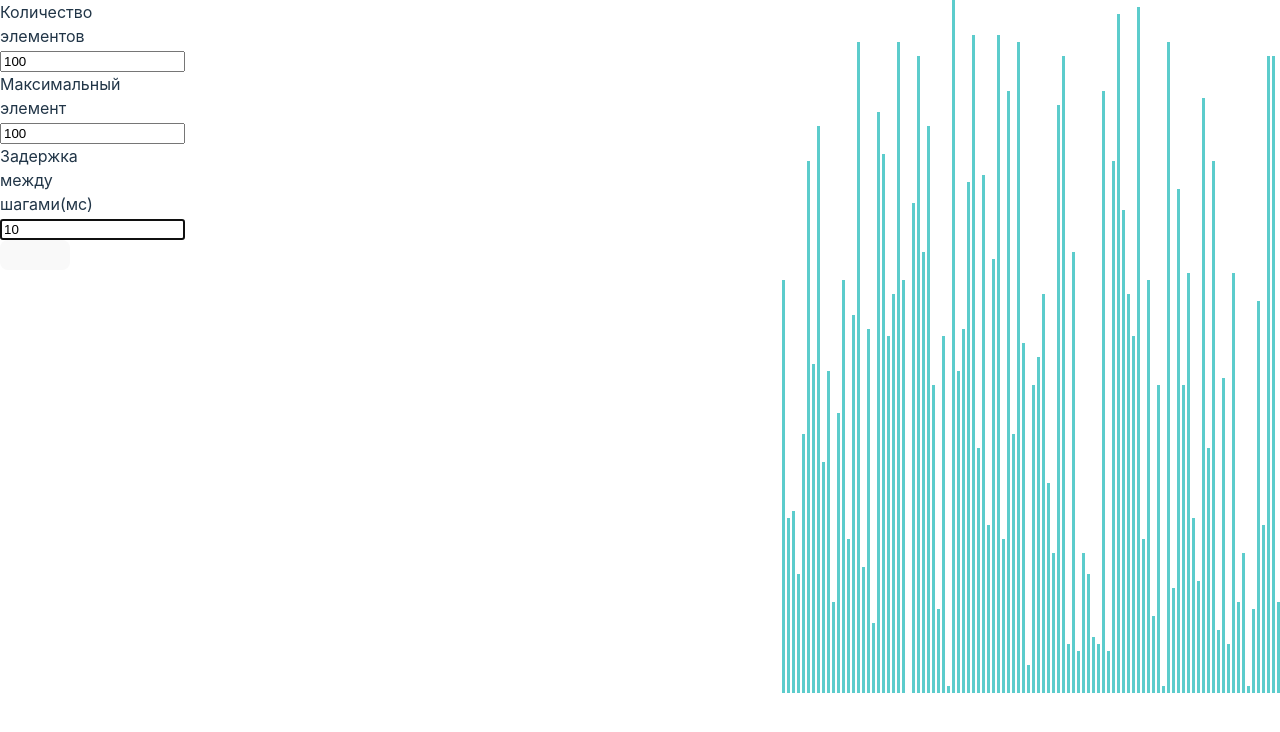
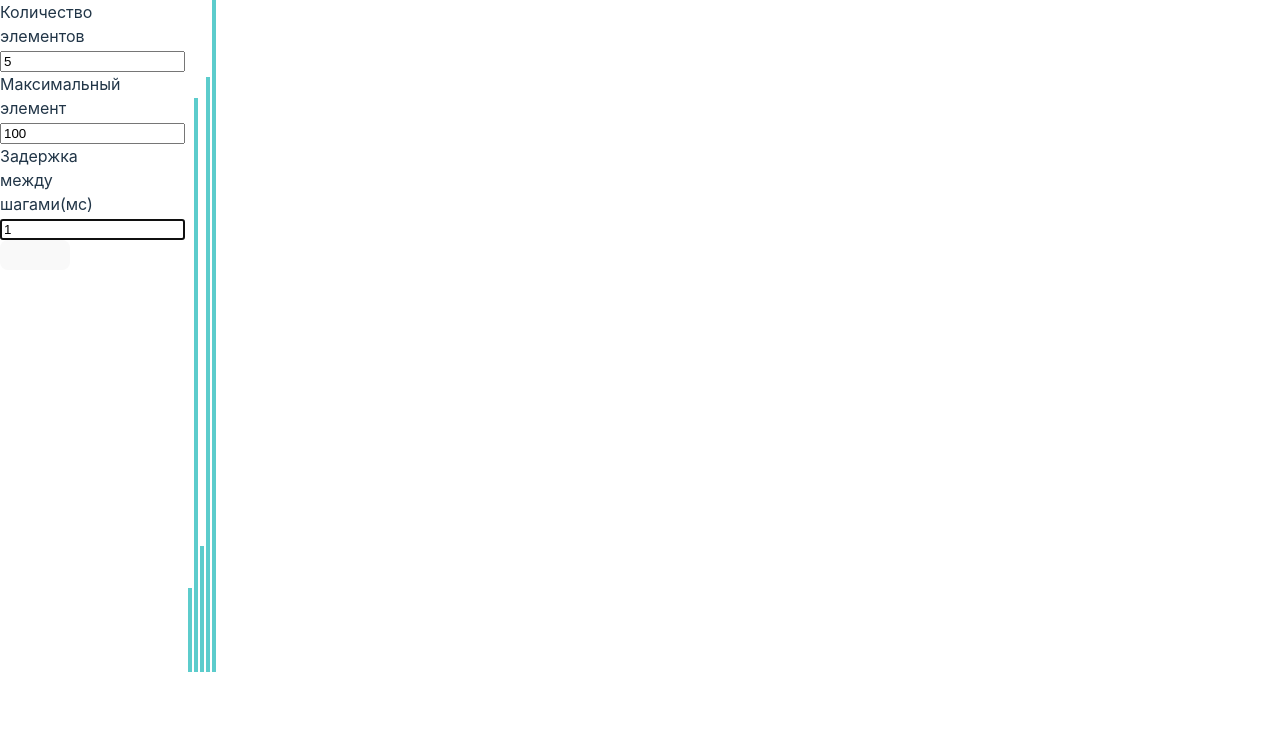
Before and after one commit to konstantinGirfanov/sortsVisual, a React (Vite) app in the folder reactproject1/: page / in a window 1280 px wide. Shown: the top 732 px of the page. Built offline with nearby package versions, Linux system fonts and the light colour scheme.

Commit message:
рабочий говнокод

```diff
--- a/reactproject1/src/Components/App.tsx
+++ b/reactproject1/src/Components/App.tsx
@@ -8,8 +8,9 @@ import MyInput from './MyInput';
 const Root = styled.div`
         display: flex;
         justify-content: space-between;
-        max-width: 100%;
+        width: 100%;
         height: 100%;
+        gap: 60px;
     `
 const InputsContainer = styled.div`
         display: block;
@@ -20,15 +21,29 @@ const SortButton = styled.button`
         height: 30px;
     `
 
+function GetRandomValue(min: number, max: number) {
+    return Math.floor(Math.random() * (Math.floor(max) - Math.ceil(min)) + Math.ceil(min))
+};
+
+type SortElement = {
+    num: number;
+    color: string;
+}
+
 function App() {
 
     const countInputElementRef = useRef(null);
     const maxInputElementRef = useRef(null);
     const delayInputElementRef = useRef(null);
 
-    const [elementsCount, setElementsCount] = useState('100');
+    const [elementsCount, setElementsCount] = useState('5');
     const [maxRelativeElementSize, setMaxRelativeElementSize] = useState('100');
-    const [sortDelay, setSortDelay] = useState('10');
+    const [sortDelay, setSortDelay] = useState('1');
+    const [data, setData] = useState(
+        Array.from({ length: parseInt(elementsCount) },
+            () => { return { num: GetRandomValue(0, parseInt(maxRelativeElementSize)), color: '#5CCCCC' }})
+    );
+    const [steps, setSteps] = useState<SortElement[][]>([]);
 
     useEffect(() => {
         countInputElementRef.current.focus();
@@ -42,9 +57,54 @@ function App() {
         delayInputElementRef.current.focus();
     }, [sortDelay]);
 
+    useEffect(() => {
+        setData(
+            Array.from({ length: parseInt(elementsCount) },
+                () => { return { num: GetRandomValue(0, parseInt(maxRelativeElementSize)), color: '#5CCCCC' } })
+        );
+    }, [elementsCount, maxRelativeElementSize]);
+
     const onClickHandler = () => {
+        const nums = Array.from(data,
+            (data) => { return data.num });
+        const newSteps: SortElement[][] = [];
 
+        for (let j = nums.length - 1; j > 0; j--) {
+            for (let i = 0; i < j; i++) {
+                const newNumbers: SortElement[] = Array.from(nums, (e) => { return { num: e, color: '#5CCCCC' } });
+                newNumbers[i].color = 'red';
+                newNumbers[i + 1].color = 'red';
+                newSteps.push(newNumbers);
+
+                if (nums[i] > nums[i + 1]) {
+                    const temp = nums[i];
+                    nums[i] = nums[i + 1];
+                    nums[i + 1] = temp;
+
+                    const newNumbers: SortElement[] = Array.from(nums, (e) => { return { num: e, color: '#5CCCCC' } });
+                    newNumbers[i].color = 'green';
+                    newNumbers[i + 1].color = 'green';
+                    newSteps.push(newNumbers);
+                }
+            }
+        }
+        setSteps(newSteps);
     }
+
+    useEffect(() => {
+        (async () => {
+
+            if (!steps) {
+                return;
+            }
+
+            for (const stepElements of steps) {
+                setData(stepElements);
+                await new Promise(resolve => setTimeout(resolve, parseInt(sortDelay) / 10));
+            }
+
+        })()
+    }, [steps]);
 
     return (
         <Root>
@@ -59,8 +119,9 @@ function App() {
             </InputsContainer>
 
             <SortElements
-                count={parseInt(elementsCount)}
-                maxElement={parseInt(maxRelativeElementSize)}>
+                maxElement={parseInt(maxRelativeElementSize)}
+                data={data}
+            >
             </SortElements>
         </Root>
     );
--- a/reactproject1/src/Components/MyInput.tsx
+++ b/reactproject1/src/Components/MyInput.tsx
@@ -1,4 +1,8 @@
 import styled from "styled-components";
+
+const Input = styled.input`
+    cursor: text;
+    `
 
 export default function MyInput({value, setValue, inputRef, maxCount}) {
 
@@ -9,9 +13,6 @@ export default function MyInput({value, setValue, inputRef, maxCount}) {
         }
         setValue(newValue.toString());
     };
-
-    const Input = styled.input`
-    `
     return (
         <Input value={value} onChange={handleCount} ref={inputRef} />
   );
--- a/reactproject1/src/Components/SortElement.tsx
+++ b/reactproject1/src/Components/SortElement.tsx
@@ -1,12 +1,9 @@
 import styled from "styled-components";
 
 type ElementInfo = {
-    i: number;
     value: number;
-    count: number;
     relativeMaxElementHeight: number;
     maxElementHeight: number;
-    containerWidth: number;
     color: string;
 }
 
@@ -20,7 +17,7 @@ export default function SortElement(props: ElementInfo) {
             style={{
                 backgroundColor: props.color,
                 height: `${(props.value / props.relativeMaxElementHeight * props.maxElementHeight).toString()}px`,
-                width: `${props.containerWidth / props.containerWidth + 2}px`
+                width: `${4}px`
             }}>
         </Element>
     );
--- a/reactproject1/src/Components/SortElements.tsx
+++ b/reactproject1/src/Components/SortElements.tsx
@@ -1,10 +1,14 @@
-import { useState, useEffect } from "react";
 import SortElement from "./SortElement";
 import {styled} from 'styled-components';
 
+type Bebra = {
+    num: number;
+    color: string;
+}
+
 type SortElementsProps = {
-    count: number;
     maxElement: number;
+    data: Bebra[];
 };
 
 const Elements = styled.div`
@@ -12,38 +16,22 @@ const Elements = styled.div`
     align-items: end;
     gap: 2px;
     background-color: white;
-    max-width: 100%;
+    width: 100%;
     height: 100%;
     align-self: end;
 `;
 
 export default function SortElements(props: SortElementsProps) {
 
-    const [data, setData] = useState(
-        Array.from({ length: props.count }, () => { return getRandomValue(0, props.maxElement) })
-    );
-
-    useEffect(() => {
-        setData(Array.from({ length: props.count }, () => { return getRandomValue(0, props.maxElement) }));
-    }, [props]);
-
-    function getRandomValue (min: number, max: number) {
-        return Math.floor(Math.random() * (Math.floor(max) - Math.ceil(min)) + Math.ceil(min))
-    };
-
-    const width = 1300;
     return (
         <Elements>
-            {data.map((value: number, i: number) => (
+            {props.data.map((value: Bebra, i: number) => (
                 <SortElement
                     key={i}
-                    i={i}
-                    value={value}
-                    count={props.count}
+                    value={value.num}
                     relativeMaxElementHeight={props.maxElement}
                     maxElementHeight={700}
-                    containerWidth={width}
-                    color={'#5CCCCC'}
+                    color={value.color}
                 />
             ))}
         </Elements>
```
